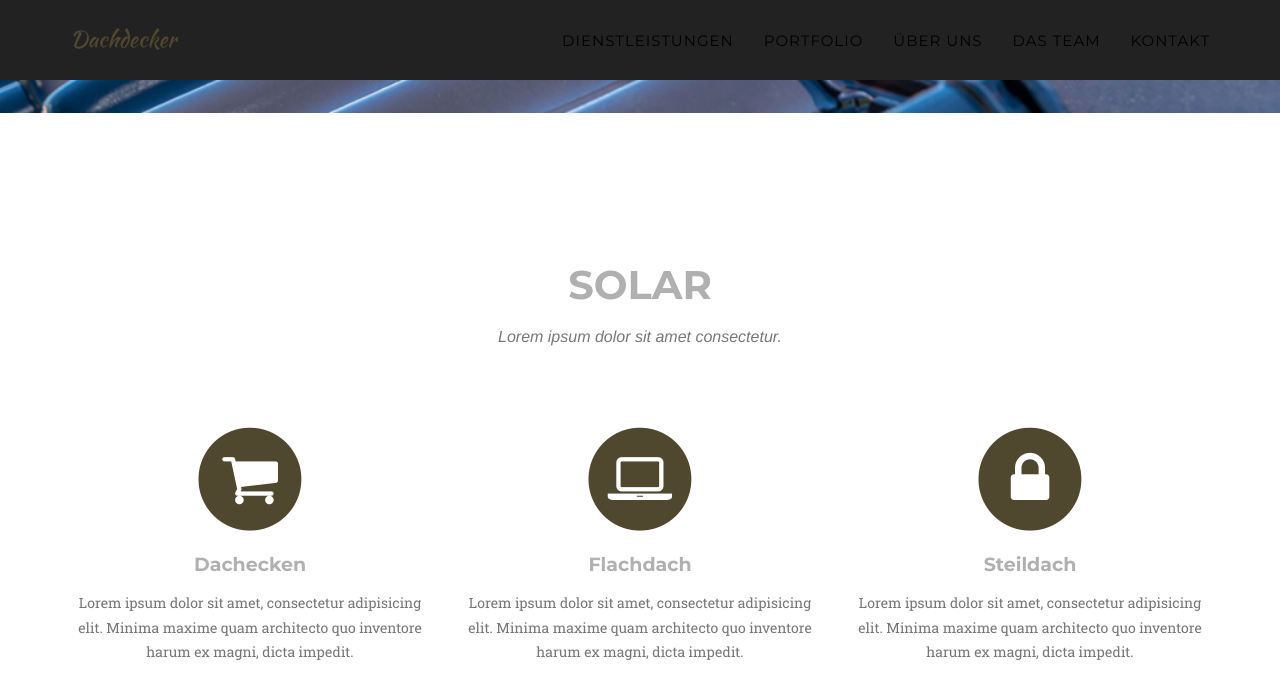
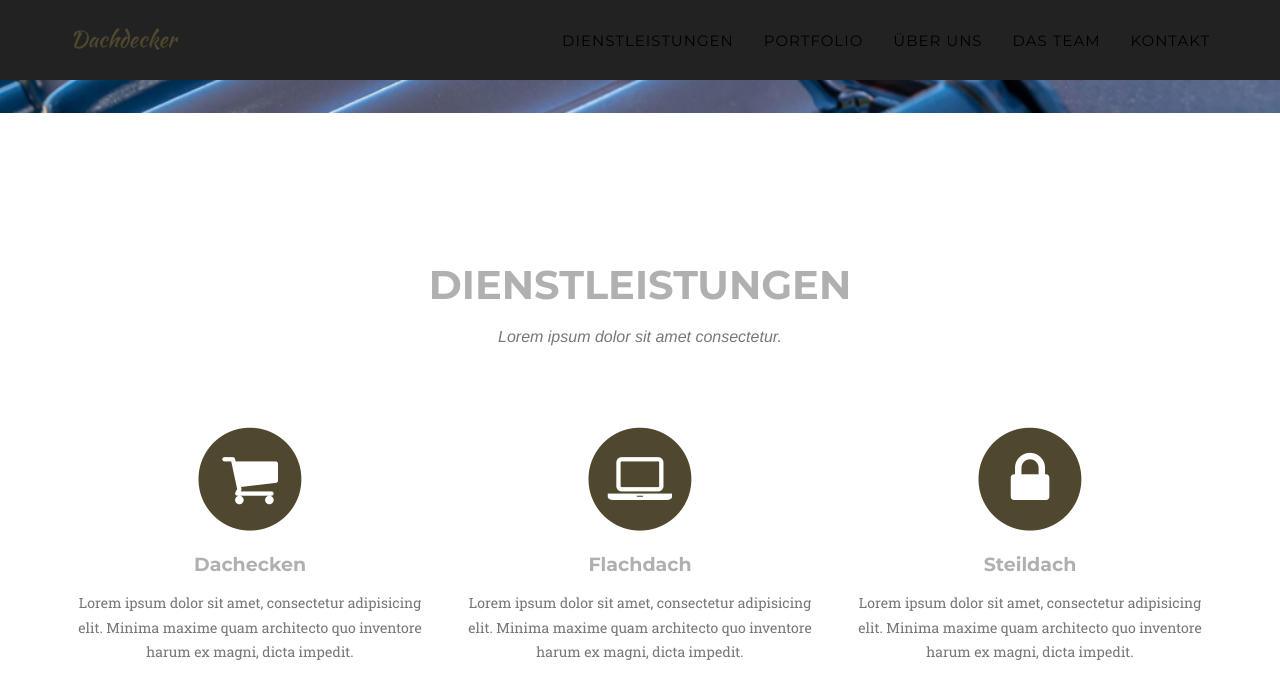
Before and after one commit to patrick131184/d4chdecker, a Jekyll site: the page built from index.html, in a window 1280 px wide and 900 px high, scrolled down 645 px. Shown: the top 699 px of the window. Built offline with Jekyll 4.4.1, drawn with Linux system fonts in a browser that asks for light colours; some web fonts are replaced.

Commit message:
Update services.html

```diff
--- a/_includes/services.html
+++ b/_includes/services.html
@@ -3,7 +3,7 @@
         <div class="container">
             <div class="row">
                 <div class="col-lg-12 text-center">
-                    <h2 class="section-heading">Solar</h2>
+                    <h2 class="section-heading">Dienstleistungen</h2>
                     <h3 class="section-subheading text-muted">Lorem ipsum dolor sit amet consectetur.</h3>
                 </div>
             </div>
```
